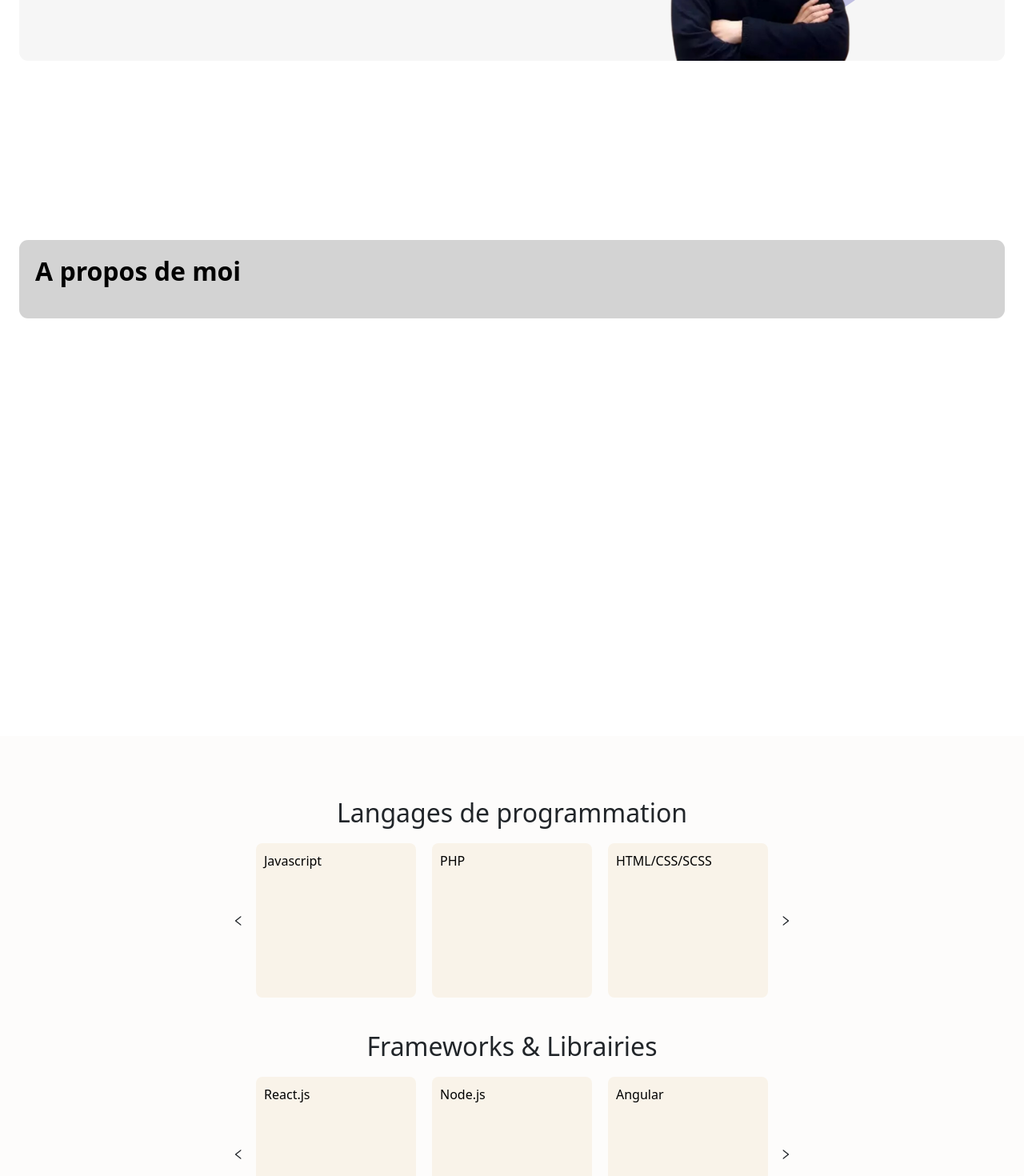
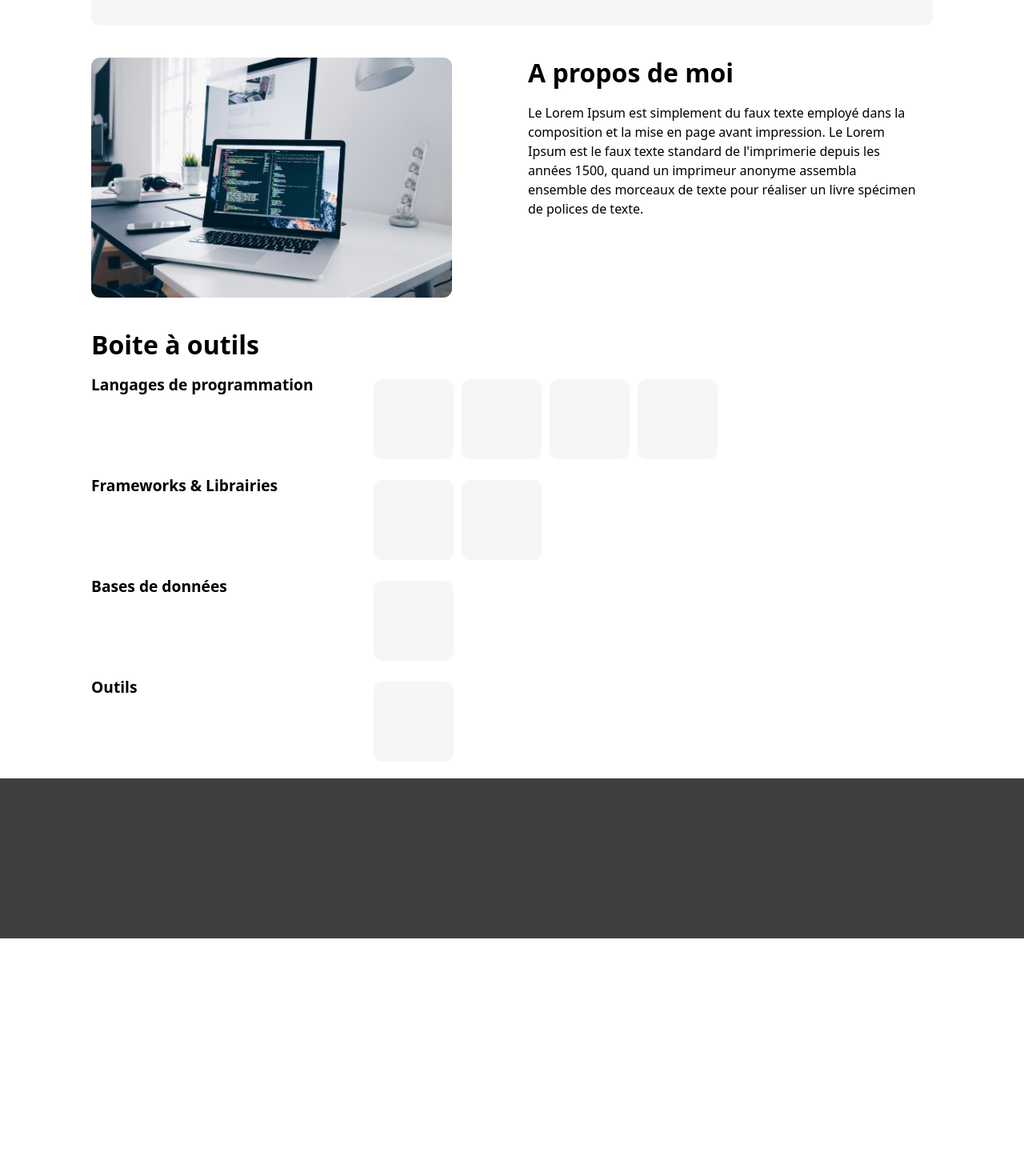
Before and after one commit to mousqtr/NewPortfolio, a React (Create React App) app in the folder front/: page / in a window 1280 px wide. Shown: the part 360-1830 px from the top of the page at 80% size. After the commit the page ends 1533 px from the top, so only its background shows below. Built offline with nearby package versions, Linux system fonts and the light colour scheme.

Commit message:
Save progress

```diff
--- a/front/src/App.scss
+++ b/front/src/App.scss
@@ -1,16 +1,12 @@
 #app {
   .app-section {
     width: 100%;
-    max-width: 1360px;
+    max-width: 1100px;
     margin-left: auto;
     margin-right: auto;
     padding-left: 24px;
     padding-right: 24px;
     overflow: hidden;
-
-    @media (min-width: 992px) {
-      aspect-ratio: 2;
-    }
   }
 
   .btn-dark {
--- a/front/src/components/NavBar/NavBar.scss
+++ b/front/src/components/NavBar/NavBar.scss
@@ -8,6 +8,9 @@
     background-color: white;
     color: black;
     box-shadow: 1px 1px 7px lightgrey;
+
+    .container {
+      max-width: 1100px;
 
       .navbar-brand {
         display: flex;
@@ -30,17 +33,9 @@
         padding-right: 10px;
         font-size: 14px;
 
-      @media (max-width: 992px) {
-        margin-bottom: 5px;
-      }
-
         &:hover {
           background: rgba(255, 255, 255, 0.1);
         }
-    }
-
-    .btn-classic {
-      font-size: 16px;
       }
 
       .navbar-toggler {
@@ -56,8 +51,5 @@
         }
       }
     }
-
-  .container {
-    max-width: 100%;
   }
 }
--- a/front/src/sections/AboutMe/AboutMe.js
+++ b/front/src/sections/AboutMe/AboutMe.js
@@ -4,7 +4,19 @@ export default function AboutMe() {
   return (
     <div id="aboutMe" className="app-section">
       <div className="main-block">
-        <h1>A propos de moi</h1>
+        <div className="sub-block block-left">
+          <img src="/img/about.jpg" alt="profile-image" />
+        </div>
+        <div className="sub-block block-right">
+          <h1>A propos de moi</h1>
+          <p>
+            Le Lorem Ipsum est simplement du faux texte employé dans la
+            composition et la mise en page avant impression. Le Lorem Ipsum est
+            le faux texte standard de l'imprimerie depuis les années 1500, quand
+            un imprimeur anonyme assembla ensemble des morceaux de texte pour
+            réaliser un livre spécimen de polices de texte.
+          </p>
+        </div>
       </div>
     </div>
   );
--- a/front/src/sections/AboutMe/AboutMe.scss
+++ b/front/src/sections/AboutMe/AboutMe.scss
@@ -1,14 +1,58 @@
 #aboutMe {
   .main-block {
-    background-color: lightgray;
     color: black;
     display: flex;
-    border-radius: 11px;
     margin-top: 20px;
-    padding: 20px;
 
-    h1 {
-      font-weight: bold;
+    @media (max-width: 720px) {
+      flex-direction: column;
+    }
+
+    @media (min-width: 720px) {
+      flex-direction: row;
+    }
+
+    .sub-block {
+      @media (max-width: 720px) {
+        width: 100% !important;
+      }
+    }
+
+    .block-left {
+      width: 50%;
+      display: flex;
+      align-items: center;
+      padding-top: 20px;
+      padding-bottom: 20px;
+      padding-right: 20px;
+
+      @media (max-width: 720px) {
+        justify-content: center;
+      }
+
+      img {
+        max-width: 100%;
+        border-radius: 11px;
+
+        @media (min-width: 720px) {
+          max-height: 300px;
+        }
+      }
+    }
+
+    .block-right {
+      width: 50%;
+      padding: 20px;
+      border-radius: 11px;
+      height: auto;
+
+      h1 {
+        font-weight: bold;
+      }
+
+      p {
+        font-size: 16px;
+      }
     }
   }
 }
--- a/front/src/sections/Presentation/Presentation.js
+++ b/front/src/sections/Presentation/Presentation.js
@@ -20,7 +20,7 @@ function Presentation() {
               transform="translate(100 100)"
             />
           </svg>
-          <img src="/img/profile.png" alt="profile-image" />
+          {/* <img src="/img/profile.png" alt="profile-image" /> */}
         </div>
       </div>
     </div>
--- a/front/src/sections/Presentation/Presentation.scss
+++ b/front/src/sections/Presentation/Presentation.scss
@@ -8,12 +8,12 @@
     // background-image: url("https://images.unsplash.com/photo-1716887616455-392d1ca285f1?q=80&w=1470&auto=format&fit=crop&ixlib=rb-4.0.3&ixid=M3wxMjA3fDB8MHxwaG90by1wYWdlfHx8fGVufDB8fHx8fA%3D%3D");
 
     @media (max-width: 720px) {
-      margin-top: calc(51px + 10px);
+      margin-top: calc(61px + 10px);
       flex-direction: column;
     }
 
     @media (min-width: 720px) {
-      margin-top: calc(56px + 10px);
+      margin-top: calc(66px + 10px);
       flex-direction: row;
     }
 
@@ -26,7 +26,8 @@
     }
 
     .block-left {
-      width: 60%;
+      width: 50%;
+      margin-left: 5%;
       height: auto;
       display: flex;
       flex-direction: column;
--- a/front/src/sections/Skills/Skills.js
+++ b/front/src/sections/Skills/Skills.js
@@ -1,67 +1,58 @@
 import { useState, useMemo } from "react";
-import { AiOutlineLeft, AiOutlineRight } from "react-icons/ai";
 import "./Skills.scss";
 
-const levels = {
-  senior: "Senior",
-  intermediate: "Intermédiaire",
-  junior: "Junior",
+const dictionnary = {
+  languages: {
+    html: { label: "Javascript", logo: "" },
+    css: { label: "CSS", logo: "" },
+    javascript: { label: "Javascript", logo: "" },
+    php: { label: "PHP", logo: "" },
+    python: { label: "Python", logo: "" },
+  },
+  libraries: {
+    react_js: { label: "React.js", logo: "" },
+    angular: { label: "Angular", logo: "" },
+    node_js: { label: "Node.js", logo: "" },
+  },
+  databases: {
+    mongodb: { label: "MongoDB", logo: "" },
+    postgresql: { label: "PostgreSQL", logo: "" },
+    mysql: { label: "MySQL", logo: "" },
+  },
+  tools: {
+    vscode: { label: "Visual Studio Code", logo: "" },
+  },
 };
-const languages = [
-  { label: "Javascript", logo: "", level: "senior" },
-  { label: "PHP", logo: "", level: "senior" },
-  { label: "HTML/CSS/SCSS", logo: "", level: "senior" },
-  { label: "Python", logo: "", level: "intermediate" },
-  { label: "C++", logo: "", level: "intermediate" },
-];
 
-const libraries = [
-  { label: "React.js", logo: "", level: "senior" },
-  { label: "Node.js", logo: "", level: "senior" },
-  { label: "Angular", logo: "", level: "senior" },
-];
+const data = {
+  langages: ["html", "css", "javascript", "python"],
+  libraries: ["react_js", "angular"],
+  databases: ["mongodb"],
+  tools: ["vscode"],
+};
+
+const parts = {
+  langages: { title: "Langages de programmation" },
+  libraries: { title: "Frameworks & Librairies" },
+  databases: { title: "Bases de données" },
+  tools: { title: "Outils" },
+};
 
 function Skills() {
-  const [languagePage, setLanguagePage] = useState(1);
-  const [libraryPage, setLibraryPage] = useState(1);
-
-  const displayedLanguages = useMemo(() => {
-    return languages.slice(0, languagePage * 3);
-  }, [languagePage]);
-
-  const displayedLibraries = useMemo(() => {
-    return libraries.slice(0, libraryPage * 3);
-  }, [libraryPage]);
-
   return (
     <div id="skills" className="app-section">
-      <div className="block">
-        <h1>Langages de programmation</h1>
-        <div className="cols">
-          <AiOutlineLeft />
-          {displayedLanguages.map((language, index) => {
-            return (
-              <div key={index} className="column">
-                {language.label}
-              </div>
-            );
-          })}
-          <AiOutlineRight />
-        </div>
-      </div>
-      <div className="block">
-        <h1>Frameworks & Librairies</h1>
-        <div className="cols">
-          <AiOutlineLeft />
-          {displayedLibraries.map((library, index) => {
-            return (
-              <div key={index} className="column">
-                {library.label}
-              </div>
-            );
-          })}
-          <AiOutlineRight />
-        </div>
+      <div className="main-block">
+        <h1>Boite à outils</h1>
+        {Object.keys(parts).map((id) => (
+          <div className="sub-block">
+            <h2>{parts[id].title}</h2>
+            <ul>
+              {data[id].map((elt) => (
+                <li></li>
+              ))}
+            </ul>
+          </div>
+        ))}
       </div>
     </div>
   );
--- a/front/src/sections/Skills/Skills.scss
+++ b/front/src/sections/Skills/Skills.scss
@@ -1,46 +1,59 @@
 #skills {
-  background-color: #fdfcfb;
-  display: flex;
-  flex-direction: column;
-
-  @media (max-width: 992px) {
-    padding-top: 80px;
-    padding-bottom: 40px;
-  }
-
-  @media (min-width: 992px) {
-    padding-top: 56px;
-  }
-
-  .block {
-    width: 100%;
-    height: 50%;
+  .main-block {
+    color: black;
     display: flex;
     flex-direction: column;
-    align-items: center;
-    justify-content: center;
+    margin-top: 20px;
 
-    .cols {
+    h1 {
       width: 100%;
-      height: 66%;
+      font-weight: bold;
+    }
+
+    .sub-block {
+      width: 100%;
       display: flex;
-      flex-direction: row;
-      justify-content: center;
-      align-items: center;
 
-      svg {
-        width: 3vh;
+      @media (max-width: 720px) {
+        flex-direction: column;
       }
 
-      .column {
-        background-color: red;
-        height: 100%;
-        margin: 10px;
-        border-radius: 0.5rem;
-        padding: 10px;
-        background-color: #f9f3e9;
-        color: black;
-        width: 200px;
+      @media (min-width: 720px) {
+        flex-direction: row;
+      }
+
+      h2 {
+        font-weight: bold;
+
+        @media (max-width: 720px) {
+          width: 100%;
+        }
+
+        @media (min-width: 720px) {
+          width: 30%;
+        }
+      }
+
+      ul {
+        list-style: none;
+
+        @media (max-width: 720px) {
+          width: 100%;
+        }
+
+        @media (min-width: 720px) {
+          width: 70%;
+        }
+
+        li {
+          display: block;
+          float: left;
+          width: 100px;
+          height: 100px;
+          margin: 5px;
+          border-radius: 11px;
+          background-color: #f6f6f6;
+        }
       }
     }
   }
```
Also changed, not shown: front/public/img/about.jpg (added). Lines whose indentation alone changed are shown as unchanged.
